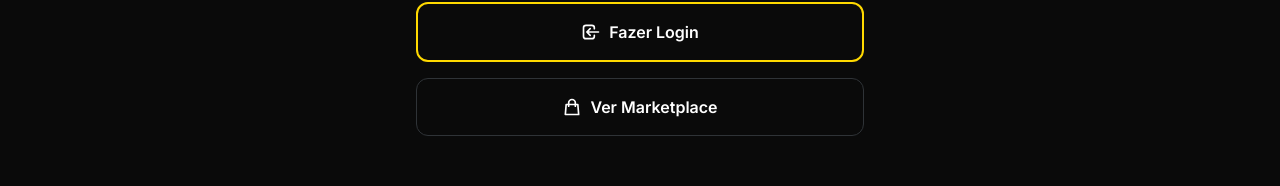
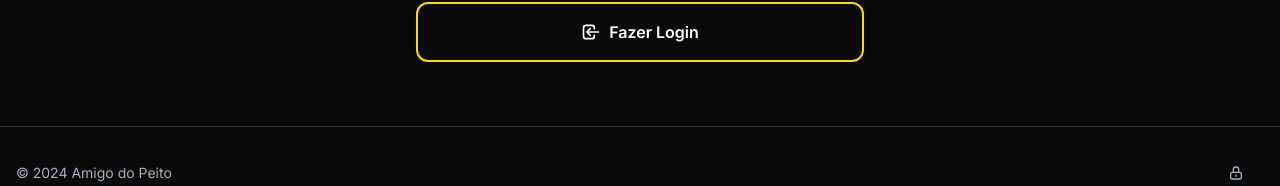
Before and after one commit to juninhoatituderezende-cmd/amigo-do-peito-pro, a React (Vite) app: page / in a window 1280 px wide. Shown: the part 343-529 px from the top of the page. Built offline with nearby package versions, Linux system fonts and the light colour scheme; no server answers; the database is empty.

Commit message:
Remove Marketplace button
Remove the "Ver Marketplace" button from the homepage as requested.

```diff
--- a/src/pages/Index.tsx
+++ b/src/pages/Index.tsx
@@ -66,15 +66,6 @@ const Index = () => {
             Fazer Login
           </button>
 
-          <button
-            onClick={() => navigate('/marketplace')}
-            className="w-full bg-card text-foreground border border-border p-4 rounded-lg font-semibold hover:bg-card/80 transition-all duration-200 flex items-center justify-center gap-2"
-          >
-            <svg className="w-5 h-5" fill="none" stroke="currentColor" viewBox="0 0 24 24">
-              <path strokeLinecap="round" strokeLinejoin="round" strokeWidth={2} d="M16 11V7a4 4 0 00-8 0v4M5 9h14l1 12H4L5 9z" />
-            </svg>
-            Ver Marketplace
-          </button>
         </div>
       </main>
 
```
